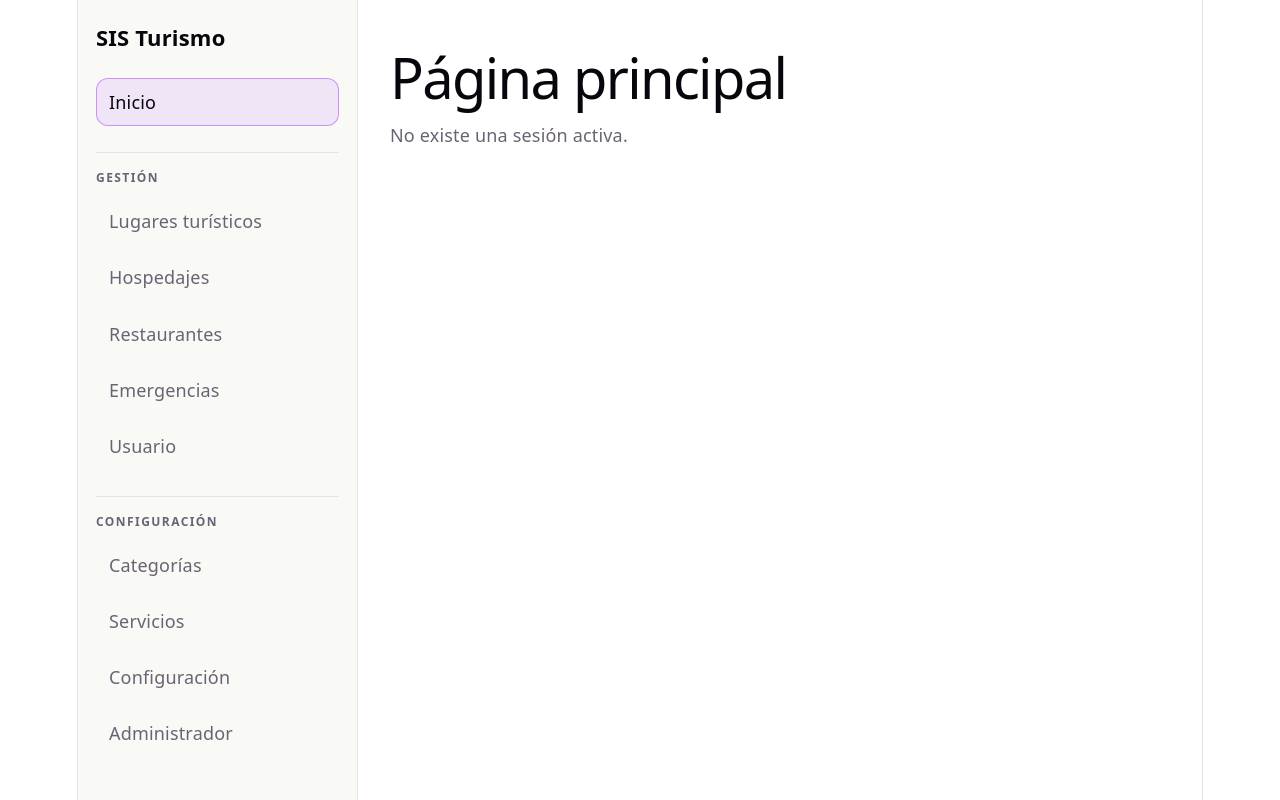
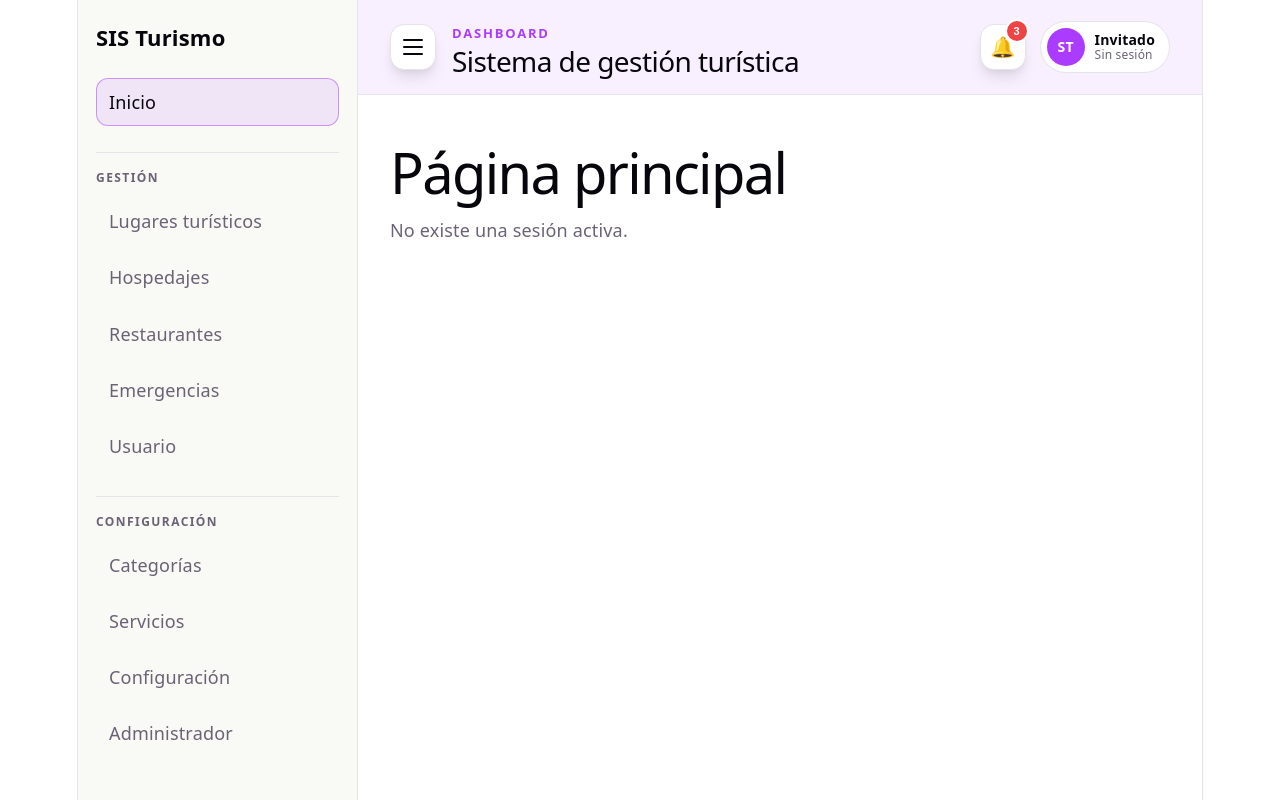
Before and after one commit to savii17/SIS, a React (Vite) app: page / in a window 1280 px wide. Built offline with nearby package versions, Linux system fonts and the light colour scheme.

Commit message:
Add collapsible dashboard sidebar

```diff
--- a/src/components/layout/SidebarLayout.tsx
+++ b/src/components/layout/SidebarLayout.tsx
@@ -1,5 +1,7 @@
+import { useMemo, useState } from "react";
 import { NavLink, Outlet } from "react-router-dom";
 
+import { authRepository } from "../../repositories/authRepository";
 
 const managementRoutes = [
   { to: "/lugares-turisticos", label: "Lugares turísticos" },
@@ -9,7 +11,6 @@ const managementRoutes = [
   { to: "/usuario", label: "Usuario" },
 ];
 
-
 const configurationRoutes = [
   { to: "/categorias", label: "Categorías" },
   { to: "/servicios", label: "Servicios" },
@@ -17,23 +18,37 @@ const configurationRoutes = [
   { to: "/administrador", label: "Administrador" },
 ];
 
+const notifications = [
+  "Nuevo hospedaje pendiente de revisión.",
+  "Se actualizó la categoría de restaurantes.",
+  "Hay 3 solicitudes turísticas por atender.",
+];
 
 function SidebarLayout() {
+  const [isSidebarOpen, setIsSidebarOpen] = useState(true);
+  const [isNotificationsOpen, setIsNotificationsOpen] = useState(false);
+  const user = authRepository.getCurrentUser();
+
+  const initials = useMemo(() => {
+    if (!user) {
+      return "ST";
+    }
+
+    return `${user.nombres.charAt(0)}${user.apellido_paterno.charAt(0)}`.toUpperCase();
+  }, [user]);
+
   return (
-    <div className="app-shell">
+    <div className={`app-shell ${isSidebarOpen ? "" : "app-shell--sidebar-collapsed"}`}>
       <aside className="sidebar" aria-label="Navegación lateral">
         <div className="sidebar__brand">SIS Turismo</div>
-
 
         <nav className="sidebar__nav">
           <NavLink to="/" end className="sidebar__link">
             Inicio
           </NavLink>
 
-
           <section className="sidebar__section" aria-labelledby="gestion-heading">
             <h2 id="gestion-heading" className="sidebar__heading">Gestión</h2>
-
 
             {managementRoutes.map((route) => (
               <NavLink key={route.to} to={route.to} className="sidebar__link">
@@ -42,10 +57,8 @@ function SidebarLayout() {
             ))}
           </section>
 
-
           <section className="sidebar__section" aria-labelledby="configuracion-heading">
             <h2 id="configuracion-heading" className="sidebar__heading">Configuración</h2>
-
 
             {configurationRoutes.map((route) => (
               <NavLink key={route.to} to={route.to} className="sidebar__link">
@@ -56,13 +69,68 @@ function SidebarLayout() {
         </nav>
       </aside>
 
+      <div className="app-shell__main">
+        <header className="topbar">
+          <div className="topbar__left">
+            <button
+              type="button"
+              className="hamburger-button"
+              aria-label={isSidebarOpen ? "Ocultar menú lateral" : "Mostrar menú lateral"}
+              aria-expanded={isSidebarOpen}
+              onClick={() => setIsSidebarOpen((currentValue) => !currentValue)}
+            >
+              <span />
+              <span />
+              <span />
+            </button>
 
-      <div className="app-shell__content">
-        <Outlet />
+            <div>
+              <p className="eyebrow">Dashboard</p>
+              <h1 className="topbar__title">Sistema de gestión turística</h1>
+            </div>
+          </div>
+
+          <div className="topbar__actions">
+            <div className="notifications">
+              <button
+                type="button"
+                className="icon-button"
+                aria-label="Ver notificaciones"
+                aria-expanded={isNotificationsOpen}
+                onClick={() => setIsNotificationsOpen((currentValue) => !currentValue)}
+              >
+                🔔
+                <span className="notification-badge">{notifications.length}</span>
+              </button>
+
+              {isNotificationsOpen && (
+                <div className="notifications__panel" role="status" aria-live="polite">
+                  <h2>Notificaciones</h2>
+                  <ul>
+                    {notifications.map((notification) => (
+                      <li key={notification}>{notification}</li>
+                    ))}
+                  </ul>
+                </div>
+              )}
+            </div>
+
+            <div className="profile-card" aria-label="Perfil de la cuenta">
+              <div className="profile-card__avatar">{initials}</div>
+              <div>
+                <strong>{user ? `${user.nombres} ${user.apellido_paterno}` : "Invitado"}</strong>
+                <span>{user?.rol ?? "Sin sesión"}</span>
+              </div>
+            </div>
+          </div>
+        </header>
+
+        <main className="app-shell__content">
+          <Outlet />
+        </main>
       </div>
     </div>
   );
 }
 
-
 export default SidebarLayout;
--- a/src/index.css
+++ b/src/index.css
@@ -201,3 +201,204 @@ code {
     padding: 20px;
   }
 }
+
+.app-shell--sidebar-collapsed {
+  grid-template-columns: 0 1fr;
+}
+
+.app-shell--sidebar-collapsed .sidebar {
+  border-right: 0;
+  overflow: hidden;
+  padding-inline: 0;
+  width: 0;
+}
+
+.app-shell__main {
+  min-width: 0;
+}
+
+.topbar {
+  align-items: center;
+  background: color-mix(in srgb, var(--bg) 92%, var(--accent) 8%);
+  border-bottom: 1px solid var(--border);
+  display: flex;
+  gap: 24px;
+  justify-content: space-between;
+  padding: 20px 32px;
+  position: sticky;
+  top: 0;
+  z-index: 10;
+}
+
+.topbar__left,
+.topbar__actions,
+.profile-card {
+  align-items: center;
+  display: flex;
+}
+
+.topbar__left {
+  gap: 16px;
+}
+
+.topbar__actions {
+  gap: 14px;
+}
+
+.topbar__title {
+  font-size: 28px;
+  letter-spacing: -0.56px;
+  margin: 2px 0 0;
+}
+
+.hamburger-button,
+.icon-button {
+  align-items: center;
+  background: var(--bg);
+  border: 1px solid var(--border);
+  border-radius: 14px;
+  box-shadow: var(--shadow);
+  color: var(--text-h);
+  cursor: pointer;
+  display: inline-flex;
+  justify-content: center;
+}
+
+.hamburger-button {
+  flex-direction: column;
+  gap: 5px;
+  height: 46px;
+  width: 46px;
+}
+
+.hamburger-button span {
+  background: currentColor;
+  border-radius: 999px;
+  display: block;
+  height: 2px;
+  width: 20px;
+}
+
+.icon-button {
+  font-size: 20px;
+  height: 46px;
+  position: relative;
+  width: 46px;
+}
+
+.notification-badge {
+  align-items: center;
+  background: #ef4444;
+  border: 2px solid var(--bg);
+  border-radius: 999px;
+  color: #fff;
+  display: inline-flex;
+  font-size: 11px;
+  font-weight: 700;
+  height: 20px;
+  justify-content: center;
+  position: absolute;
+  right: -4px;
+  top: -6px;
+  width: 20px;
+}
+
+.notifications {
+  position: relative;
+}
+
+.notifications__panel {
+  background: var(--bg);
+  border: 1px solid var(--border);
+  border-radius: 18px;
+  box-shadow: var(--shadow);
+  min-width: 280px;
+  padding: 18px;
+  position: absolute;
+  right: 0;
+  top: calc(100% + 12px);
+  z-index: 20;
+}
+
+.notifications__panel h2 {
+  font-size: 18px;
+  margin-bottom: 12px;
+}
+
+.notifications__panel ul {
+  display: grid;
+  gap: 10px;
+  list-style: none;
+  margin: 0;
+  padding: 0;
+}
+
+.notifications__panel li {
+  background: var(--accent-bg);
+  border: 1px solid var(--accent-border);
+  border-radius: 12px;
+  padding: 10px;
+}
+
+.profile-card {
+  background: var(--bg);
+  border: 1px solid var(--border);
+  border-radius: 999px;
+  gap: 10px;
+  padding: 6px 14px 6px 6px;
+}
+
+.profile-card__avatar {
+  align-items: center;
+  background: var(--accent);
+  border-radius: 999px;
+  color: #fff;
+  display: flex;
+  font-size: 14px;
+  font-weight: 800;
+  height: 38px;
+  justify-content: center;
+  width: 38px;
+}
+
+.profile-card strong,
+.profile-card span {
+  display: block;
+  line-height: 1.2;
+}
+
+.profile-card strong {
+  color: var(--text-h);
+  font-size: 14px;
+}
+
+.profile-card span {
+  font-size: 12px;
+}
+
+@media (max-width: 800px) {
+  .app-shell--sidebar-collapsed .sidebar {
+    display: none;
+  }
+
+  .topbar {
+    align-items: flex-start;
+    flex-direction: column;
+    padding: 18px 20px;
+  }
+
+  .topbar__actions {
+    justify-content: space-between;
+    width: 100%;
+  }
+
+  .topbar__title {
+    font-size: 22px;
+  }
+
+  .notifications__panel {
+    left: 0;
+    min-width: min(280px, calc(100vw - 40px));
+    right: auto;
+  }
+}
```
